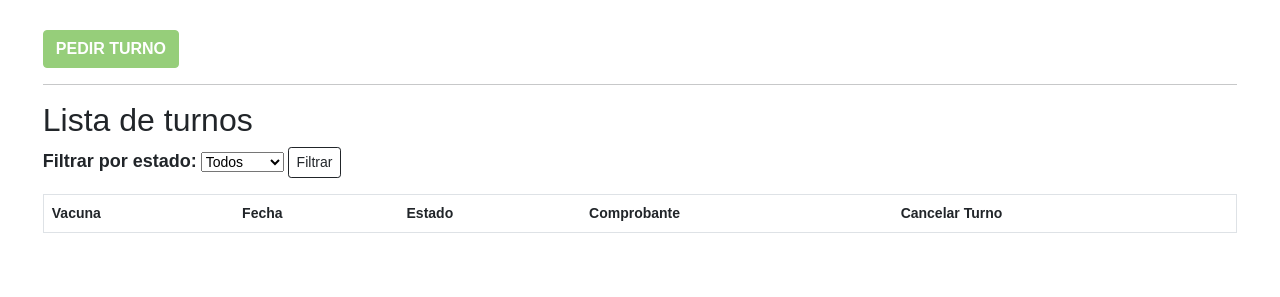
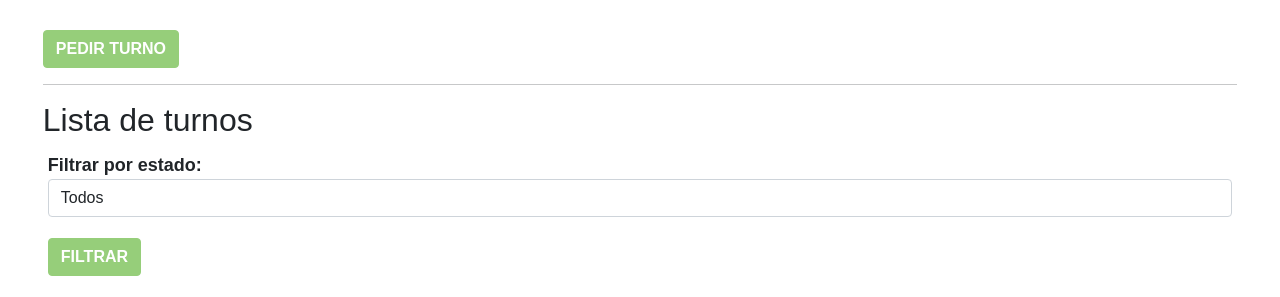
Before and after one commit to jgames95/ing2-grupo33, a Flask app: page /turnos in a window 1280 px wide. Shown: the part 116-413 px from the top of the page. Run offline with Flask 2, Linux system fonts and the light colour scheme; the visitor is signed in with stand-in values (Sample User, id 1); data comes from the database, SQL or seed files in the repository; data that the repository does not hold is empty; some libraries are stand-ins or nearby versions.

Commit message:
html de list actualizado

```diff
--- a/app/templates/appointment/list.html
+++ b/app/templates/appointment/list.html
@@ -12,18 +12,17 @@
   <h2>Lista de turnos</h2>
   <!--Filtro-->
   <form action="{{ url_for('appointmentfilter') }}" method='POST'>
-    <div class="row">
-      <div class="col-25">
-        <p>
+    <div class="form-group add_padding">
+      <p>
         <label for="estado">Filtrar por estado:</label>
-        <select id="estado" name='estado'>
+        <select class="form-control" id="estado" name='estado'>
           <option value='Todos'>Todos</option>
           <option value='Aceptado'>Aceptado</option>
           <option value='Solicitado'>Solicitado</option>
         </select>
-        <button type="submit" name="filtrar" class="btn btn-outline-dark btn-sm" >Filtrar</button>
-        </p>
-      </div>
+        <br>
+        <button type="submit" name="filtrar" class="btn btn-success change_color" >FILTRAR</button>
+      </p>
     </div>
   </form>
   <div class="table-responsive  table-bordered">
```
